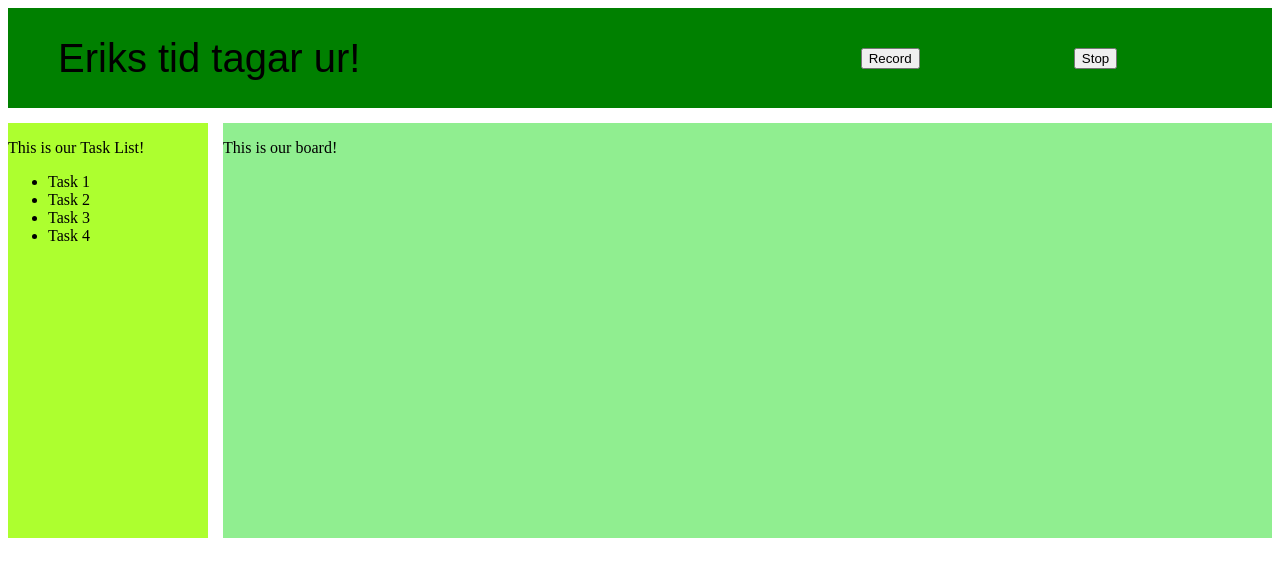
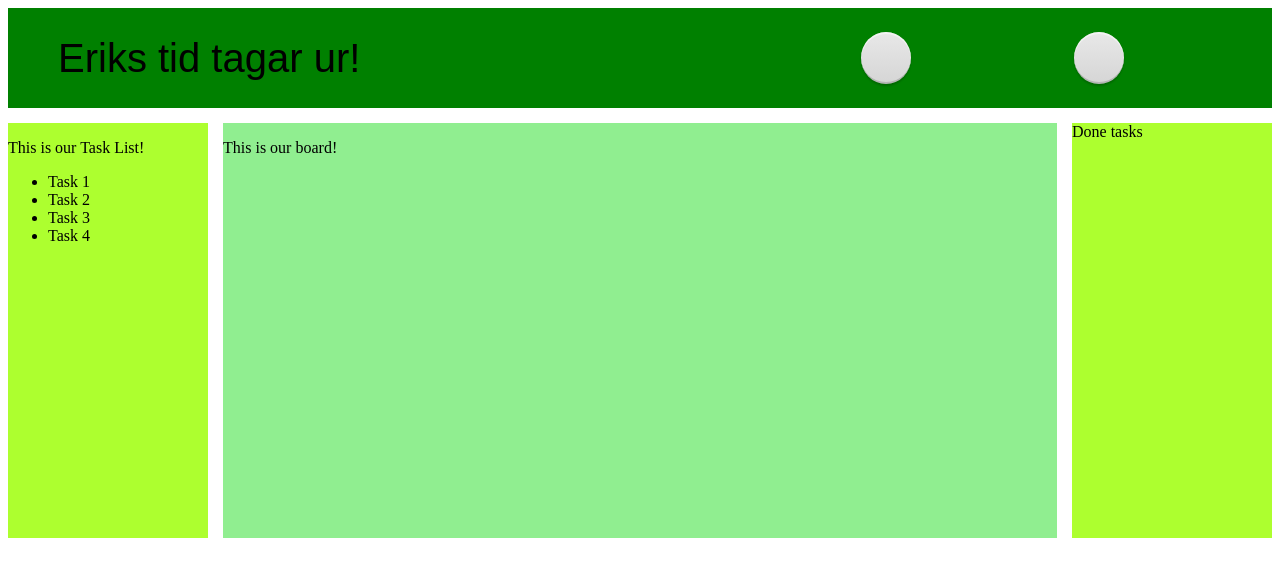
Before and after one commit to olofens/dat076proj, a React app: page / in a window 1280 px wide. Shown: the top 576 px of the page. Built offline with nearby package versions, Linux system fonts and the light colour scheme; the HTML template or start-up script is replaced by a standard one.

Commit message:
add done tab

```diff
--- a/src/header.css
+++ b/src/header.css
@@ -19,9 +19,40 @@
     display: table-cell;
     vertical-align: middle;
     grid-area: recordButton;
+    width: 50px;
+    height: 50px;
+    line-height: 50px;
+    vertical-align: middle;
+    left: 10px;
+    top: 9px;
+    border-radius: 50%;
+    font-size: 40px;
+    background-image: -webkit-linear-gradient(#e8e8e8 0%, #d6d6d6 100%);
+    background-image: linear-gradient(#e8e8e8 0%, #d6d6d6 100%);
+    text-shadow: 1px 1px 1px rgba(255, 255, 255, 0.66);
+    box-shadow: inset 0 2px 0 rgba(255,255,255,0.5), 0 2px 2px rgba(0, 0, 0, 0.19);
+    border-bottom: solid 2px #b5b5b5;
 }
 .stopButton{
     display: table-cell;
     vertical-align: middle;
     grid-area: stopButton;
+    width: 50px;
+    height: 50px;
+    line-height: 50px;
+    vertical-align: middle;
+    left: 10px;
+    top: 9px;
+    border-radius: 50%;
+    font-size: 40px;
+    background-image: -webkit-linear-gradient(#e8e8e8 0%, #d6d6d6 100%);
+    background-image: linear-gradient(#e8e8e8 0%, #d6d6d6 100%);
+    text-shadow: 1px 1px 1px rgba(255, 255, 255, 0.66);
+    box-shadow: inset 0 2px 0 rgba(255,255,255,0.5), 0 2px 2px rgba(0, 0, 0, 0.19);
+    border-bottom: solid 2px #b5b5b5;
 }
+.stopButton .fa:active{
+    background-image: -webkit-linear-gradient(#efefef 0%, #d6d6d6 100%);
+    box-shadow: inset 0 1px 0 rgba(255,255,255,0.5), 0 2px 2px rgba(0, 0, 0, 0.19);
+    border-bottom: solid 2px #d8d8d8;
+}
--- a/src/header.jsx
+++ b/src/header.jsx
@@ -8,8 +8,8 @@ class Header extends React.Component {
         return (
             <div className="headerContainer">
                 <div className="titleText">Eriks tid tagar ur!</div>
-                <div className="recordButton"><button>Record</button></div>
-                <div className="stopButton"><button>Stop</button></div>
+                <div className="recordButton"></div>
+                <div className="stopButton"></div>
             </div>
         );
     }
--- a/src/index.jsx
+++ b/src/index.jsx
@@ -11,7 +11,8 @@ class App extends React.Component {
         return (
             <div className="container">
                 <div className="itemHeader"> <Header/> </div>
-                <div className="itemSidebar"><TaskList/></div>
+                <div className="itemSidebar1"><TaskList/></div>
+                <div className="itemSidebar2">Done tasks</div>
                 <div className="itemContent"><Board/></div>
             </div>
 
--- a/src/test.css
+++ b/src/test.css
@@ -1,19 +1,19 @@
 .container {
     display: grid;
     grid-gap: 15px;
-    grid-template-columns: 200px 1fr 1fr;
+    grid-template-columns: 200px 1fr 200px;
     grid-template-rows: 100px 200px 200px;
     grid-template-areas:
     "header header header"
-    "sidebar-1 content content"
-    "sidebar-1 content content"
+    "sidebar-1 content sidebar-2"
+    "sidebar-1 content sidebar-2"
 }
 
 .itemHeader{
     grid-area: header;
     background-color: green
 }
-.itemSidebar{
+.itemSidebar1{
     grid-area: sidebar-1;
     background-color: greenyellow
 }
@@ -21,3 +21,7 @@
     grid-area: content;
     background-color: lightgreen
 }
+.itemSidebar2{
+    grid-area: sidebar-2;
+    background-color: greenyellow
+}
```
